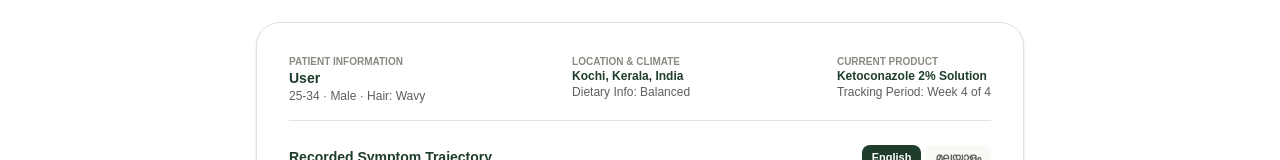
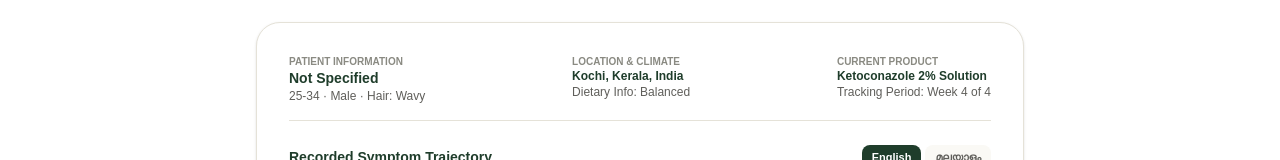
Before and after one commit to adithya-retheep/scalpeutical, a Next.js app: page /report in a window 1280 px wide. Shown: the part 562-722 px from the top of the page. Built offline with nearby package versions, Linux system fonts and the light colour scheme.

Commit message:
Leave profile name as null when not provided during registration

```diff
--- a/src/app/page.tsx
+++ b/src/app/page.tsx
@@ -150,7 +150,7 @@ export default function HomeDashboard() {
       <div className="flex items-center justify-between border-b border-[#E5E2D8] pb-4">
         <div>
           <h1 className="font-serif text-2xl sm:text-3xl font-bold text-[#1F3D2B]">
-            {getGreeting()}, {user?.fullName || 'User'}
+            {getGreeting()}{user?.fullName ? `, ${user.fullName}` : ''}
           </h1>
           <p className="text-xs sm:text-sm text-[#8A8A82] mt-0.5">
             Your personal scalp tracking & observation overview
@@ -605,8 +605,8 @@ export default function HomeDashboard() {
       {/* MULTILINGUAL AUDIO NARRATION PLAYER */}
       <AudioNarrator
         title="Dashboard Audio Summary & Narration"
-        textEn={`Welcome ${user?.fullName || 'User'}. You are currently tracking ${activeProduct?.productName || 'Ketoconazole 2 percent Intensive Scalp Solution'} in week 4. Your baseline symptom score was 18 out of 30, and your latest score is 10 out of 30, representing a 44 percent observed reduction. Visible flaking appears reduced with high analysis confidence. Remember, AI assists and healthcare professionals decide.`}
-        textMl={`നമസ്കാരം ${user?.fullName || 'ഉപയോക്താവ്'}. നിങ്ങൾ ഇപ്പോൾ പ്രതിവാര തലയോട്ടി നിരീക്ഷണം പൂർത്തിയാക്കുന്നു. നിങ്ങളുടെ ആരംഭ സൂചിക 18 ഉം നിലവിലെ സൂചിക 10 ഉം ആണ്. താരംപിന്റെ അളവ് കുറഞ്ഞതായി കണ്ടെത്തി. ഓർക്കുക, AI സഹായം നൽകുന്നു, ആരോഗ്യ വിദഗ്ദ്ധർ തീരുമാനമെടുക്കുന്നു.`}
+        textEn={`Welcome${user?.fullName ? ` ${user.fullName}` : ''}. You are currently tracking ${activeProduct?.productName || 'Ketoconazole 2 percent Intensive Scalp Solution'} in week 4. Your baseline symptom score was 18 out of 30, and your latest score is 10 out of 30, representing a 44 percent observed reduction. Visible flaking appears reduced with high analysis confidence. Remember, AI assists and healthcare professionals decide.`}
+        textMl={`നമസ്കാരം${user?.fullName ? ` ${user.fullName}` : ''}. നിങ്ങൾ ഇപ്പോൾ പ്രതിവാര തലയോട്ടി നിരീക്ഷണം പൂർത്തിയാക്കുന്നു. നിങ്ങളുടെ ആരംഭ സൂചിക 18 ഉം നിലവിലെ സൂചിക 10 ഉം ആണ്. താരംപിന്റെ അളവ് കുറഞ്ഞതായി കണ്ടെത്തി. ഓർക്കുക, AI സഹായം നൽകുന്നു, ആരോഗ്യ വിദഗ്ദ്ധർ തീരുമാനമെടുക്കുന്നു.`}
       />
 
       {/* SECTION 9 — IMPORTANT ALERTS (IF APPLICABLE) */}
--- a/src/app/report/page.tsx
+++ b/src/app/report/page.tsx
@@ -124,7 +124,7 @@ export default function DermatologistReportPage() {
         <div className="border-b border-[#E5E2D8] pb-4 flex flex-wrap justify-between gap-4 text-xs">
           <div>
             <span className="text-[10px] uppercase font-bold text-[#8A8A82] block">PATIENT INFORMATION</span>
-            <span className="font-bold text-sm text-[#1F3D2B]">{user?.fullName || 'User'}</span>
+            <span className="font-bold text-sm text-[#1F3D2B]">{user?.fullName || 'Not Specified'}</span>
             <p className="text-[#5F5E5A]">{user?.ageRange || '25-34'} · {user?.sex || 'Male'} · Hair: {user?.hairType || 'Wavy'}</p>
           </div>
 
--- a/src/context/auth-context.tsx
+++ b/src/context/auth-context.tsx
@@ -113,7 +113,7 @@ export function AuthProvider({ children }: { children: React.ReactNode }) {
 
     const newUser: UserProfile = {
       userId: `user_${Math.random().toString(36).substring(2, 9)}`,
-      fullName: fullName && fullName.trim().length > 0 ? fullName.trim() : 'Scalp Care User',
+      fullName: fullName && fullName.trim().length > 0 ? fullName.trim() : null,
       phoneNumber: pendingSignup.identifier || loginId,
       loginId: loginId.trim(),
       profileCompleted: false,
--- a/src/lib/types.ts
+++ b/src/lib/types.ts
@@ -27,7 +27,7 @@ export type EvidenceType =
 
 export interface UserProfile {
   userId: string;
-  fullName: string;
+  fullName: string | null;
   phoneNumber: string;
   loginId: string;
   profileCompleted?: boolean;
```
